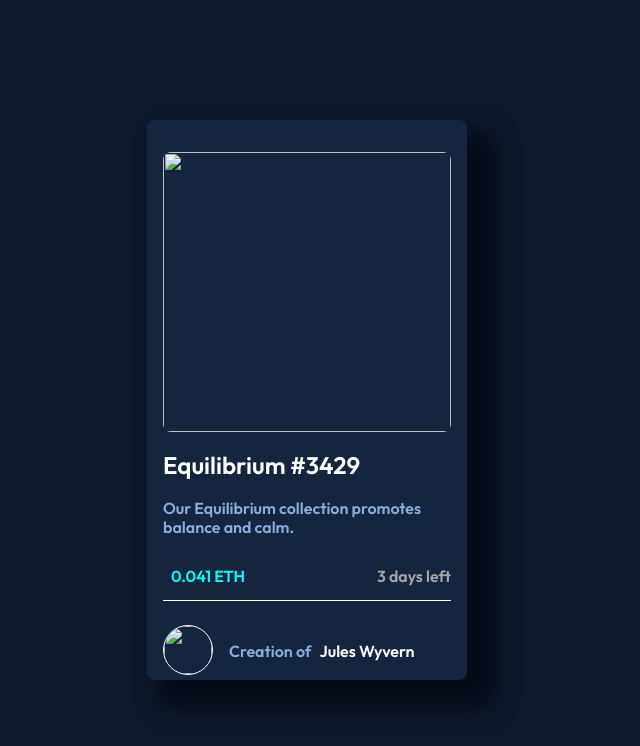
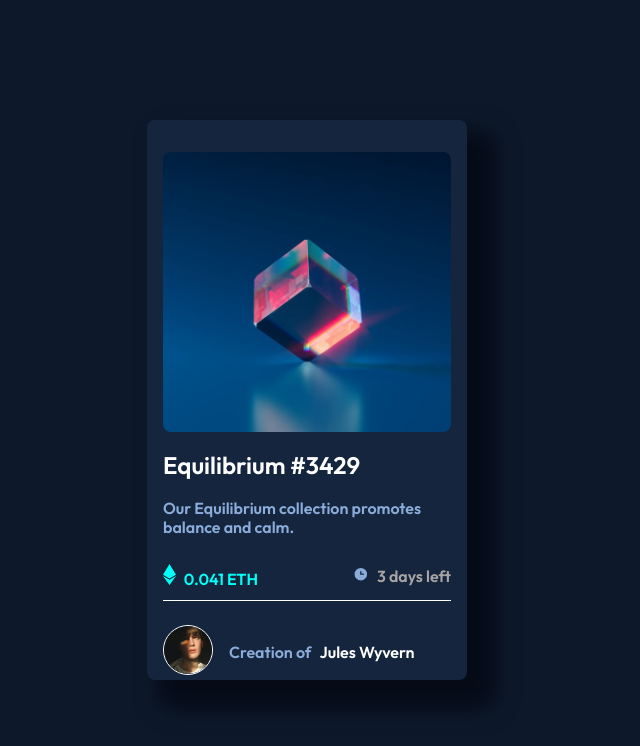
Before and after one commit to sergiopin22/nft-card, a plain HTML site: page index.html in a window 1280 px wide. Shown: the whole page, without its empty margins (333-973 px from the left). Drawn offline with Linux system fonts and the light colour scheme; the site is published under a folder, as on GitHub Pages, so addresses that start at the root find nothing.

Commit message:
corrigiendo error de /

```diff
--- a/index.html
+++ b/index.html
@@ -21,18 +21,18 @@
     <section class="card">
       <div class="card_info">
       <div class="card_image">
-        <img class="image_cube" src="/images/image-equilibrium.jpg" alt="">
+        <img class="image_cube" src="images/image-equilibrium.jpg" alt="">
       </div>
         <h2 class="container_subtitle"><a href="#">Equilibrium #3429</a></h2>
           <p class="container_paragraph">
           Our Equilibrium collection
           promotes balance and calm.</p>
           <div class="date">
-            <p class="eth"><span><img class="ethereum" src="/images/icon-ethereum.svg" alt=""></span>0.041 ETH</p>
-            <p class="time"><span><img class="clock" src="/images/icon-clock.svg" alt=""></span>3 days left</p>
+            <p class="eth"><span><img class="ethereum" src="images/icon-ethereum.svg" alt=""></span>0.041 ETH</p>
+            <p class="time"><span><img class="clock" src="images/icon-clock.svg" alt=""></span>3 days left</p>
           </div>
           <div class="creation">
-            <p class="creation_paragraph"><span><img src="/images/image-avatar.png" alt="" class="avatar"></span>Creation of<a class="creation_link" href="#">Jules Wyvern</a></p>
+            <p class="creation_paragraph"><span><img src="images/image-avatar.png" alt="" class="avatar"></span>Creation of<a class="creation_link" href="#">Jules Wyvern</a></p>
           </div>
         </div>
     </section>
--- a/style.css
+++ b/style.css
@@ -141,7 +141,7 @@ a:hover{
     background-color:var(--Cyan);
     transition: 2s;
     z-index:10;
-    background-image:url(/images/icon-view.svg);
+    background-image:url(images/icon-view.svg);
     background-position: center;
     background-repeat: no-repeat;
     filter:brightness(100%);
```
